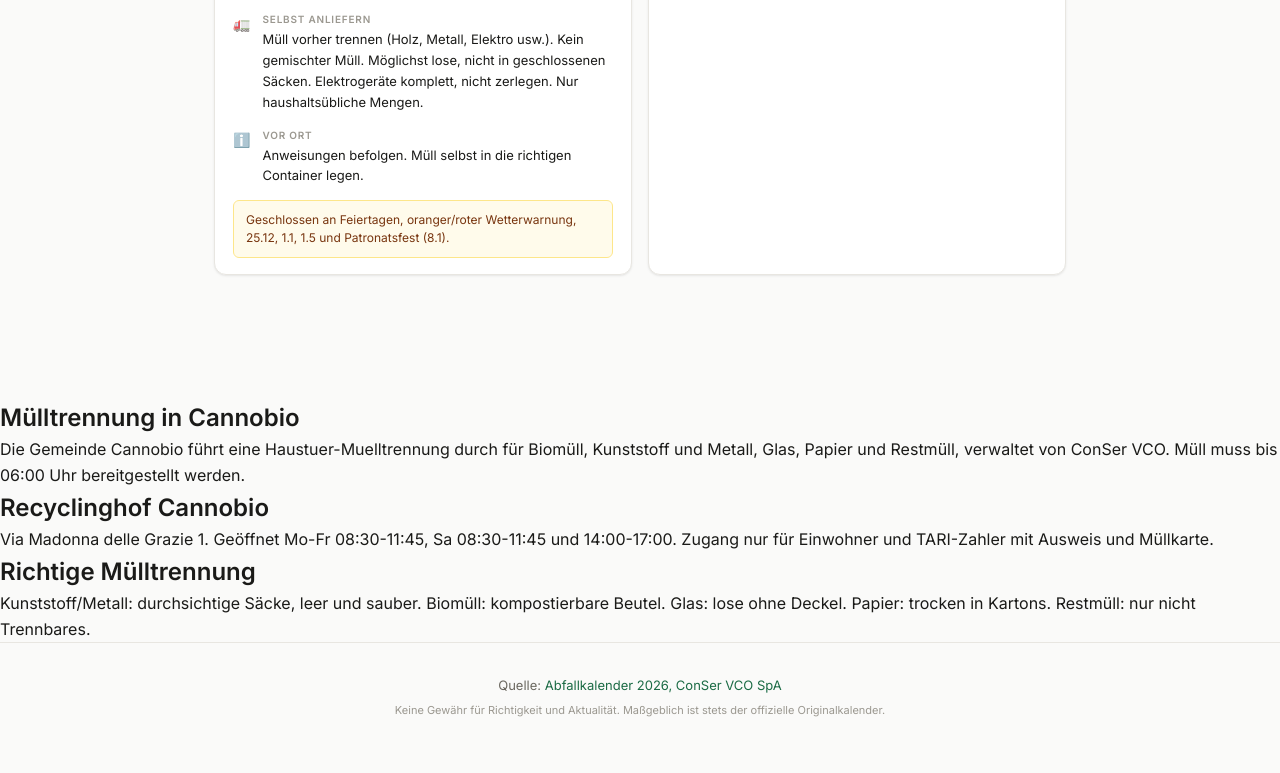
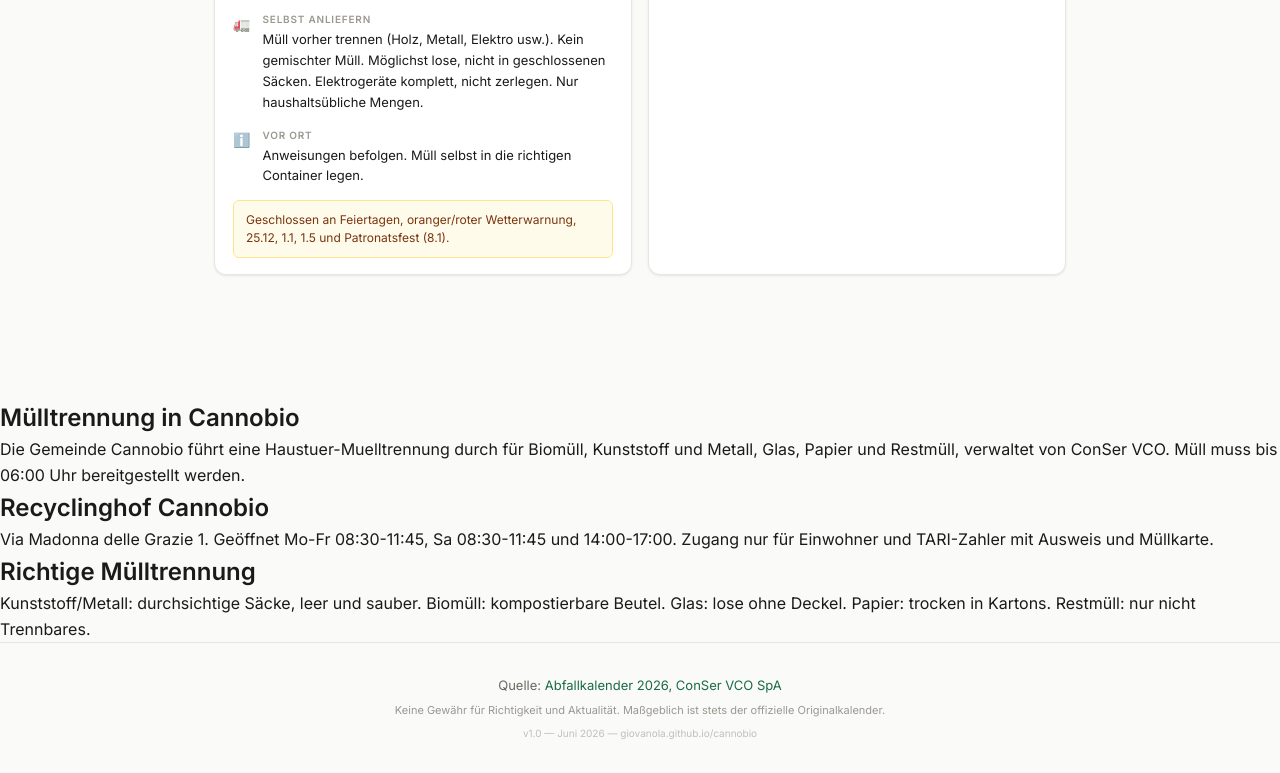
Before and after one commit to giovanola/cannobio, a plain HTML site: page rifiuti/index.html in a window 1280 px wide. Shown: the part 2121-2894 px from the top of the page. Before the commit the page ends 2872 px from the top, so only its background shows below. Drawn offline with Linux system fonts and the light colour scheme.

Commit message:
Add files via upload

```diff
--- a/rifiuti/index.html
+++ b/rifiuti/index.html
@@ -824,6 +824,7 @@ body { font-family: var(--font-body); background: var(--bg); color: var(--text-p
     </div>
     <div class="footer-disclaimer" data-t="footer_disc">Nessuna garanzia sulla validit&agrave; e sull&rsquo;attualit&agrave; dei dati. Fare sempre riferimento al calendario originale ufficiale.</div>
   </div>
+<div style="margin-top:6px;font-size:10px;color:var(--text-tertiary);opacity:.6;">v1.0 &mdash; Juni 2026 &mdash; <a href="https://giovanola.github.io/cannobio/" style="color:inherit;text-decoration:none;">giovanola.github.io/cannobio</a></div>
 </footer>
 
 <script>
```
